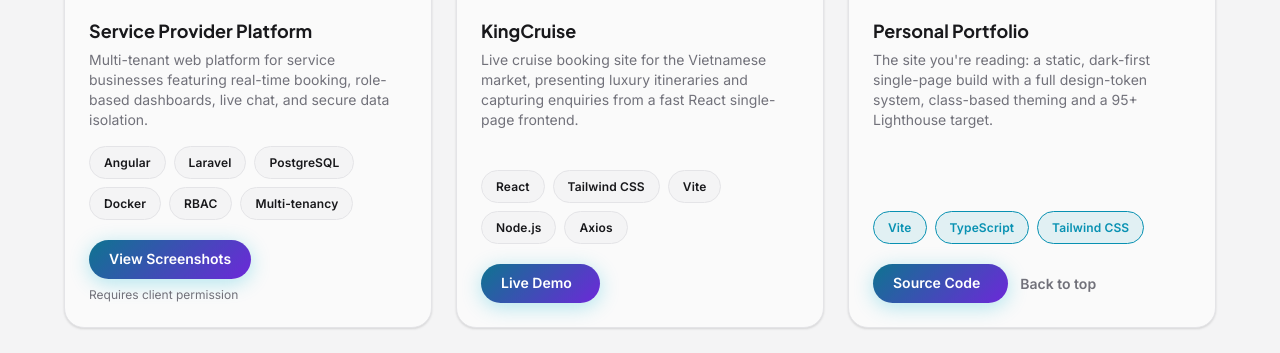
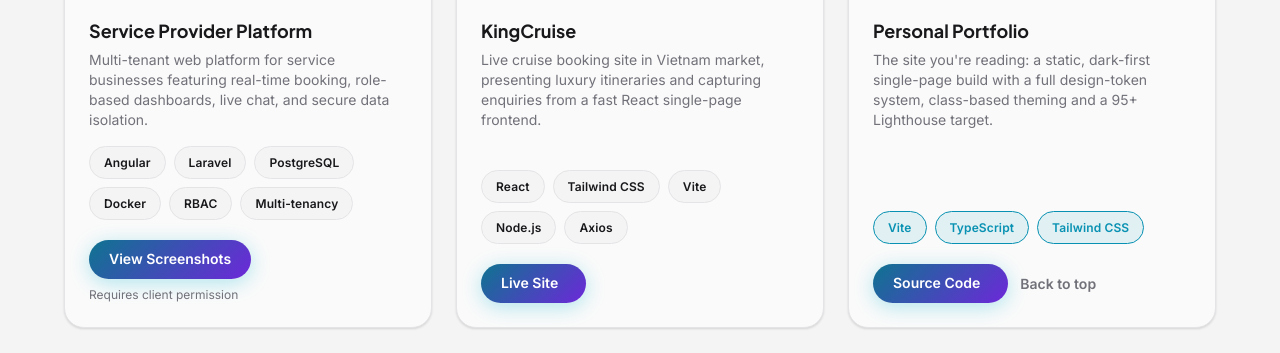
Before and after one commit to mezieb/portfolio1, a website built with Vite: page index.html in a window 1280 px wide. Shown: the part 4219-4572 px from the top of the page. Built offline with nearby package versions, Linux system fonts and the light colour scheme.

Commit message:
Update index.html

```diff
--- a/index.html
+++ b/index.html
@@ -574,7 +574,7 @@
             <div class="p-6 flex flex-col flex-1">
               <h3 class="text-lg font-bold mb-2">KingCruise</h3>
               <p class="text-sm text-(--text-secondary) mb-4 flex-1">
-                Live cruise booking site for the Vietnamese market, presenting luxury itineraries and
+                Live cruise booking site in Vietnam market, presenting luxury itineraries and
                 capturing enquiries from a fast React single-page frontend.
               </p>
               <ul class="flex flex-wrap gap-2 list-none p-0 m-0 mb-5" aria-label="Technologies used">
@@ -587,7 +587,7 @@
               <div class="flex items-center gap-3 mt-auto">
                 <a href="https://kingcruise.vn/" target="_blank" rel="noopener noreferrer"
                   class="gradient-btn gradient-btn--sm">
-                  Live Demo<span class="sr-only"> of KingCruise (opens in a new tab)</span>
+                  Live Site<span class="sr-only"> of KingCruise (opens in a new tab)</span>
                 </a>
               </div>
             </div>
```
